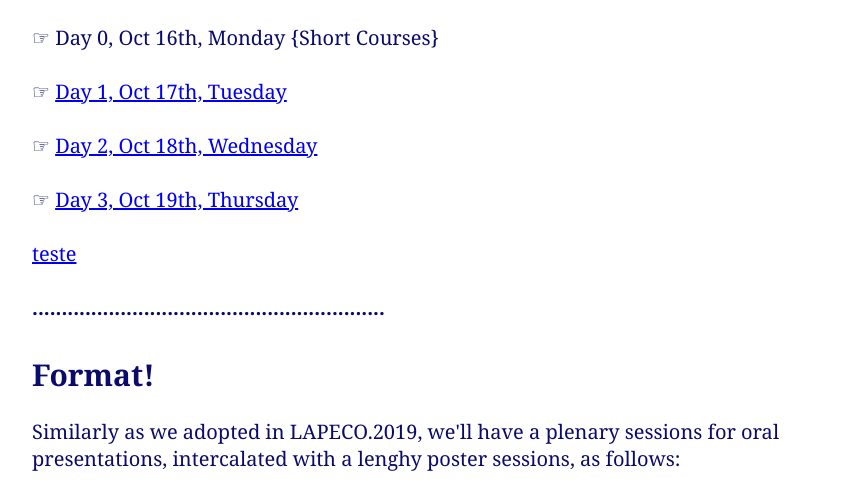
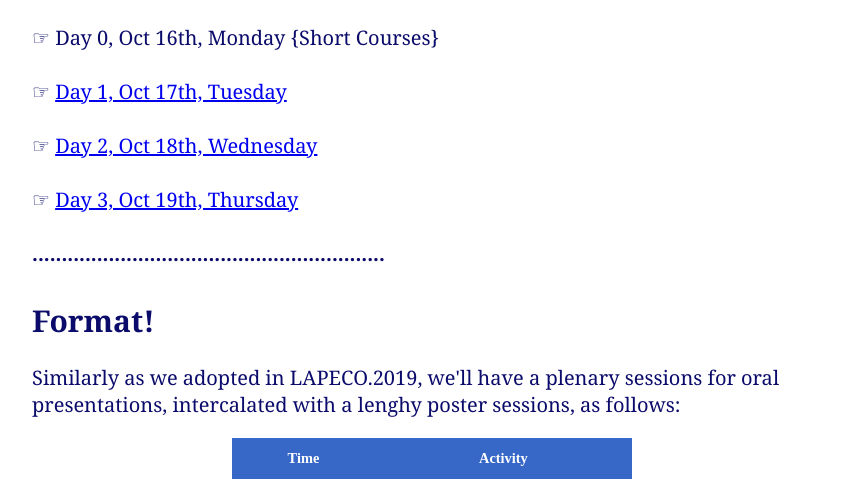
Before and after one commit to arnoldovalle/Home, a plain HTML site: page Lapeco2023_format.html in a window 1280 px wide. Shown: the part 575-1064 px from the top of the page, without its empty margins (208-1072 px from the left). Drawn offline with Linux system fonts and the light colour scheme.

Commit message:
Add files via upload

```diff
--- a/Lapeco2023_format.html
+++ b/Lapeco2023_format.html
@@ -39,7 +39,6 @@
         &#9758; <a href="Lapeco_Program_Day1.html">Day 1, Oct 17th, Tuesday</a><br><br>
         &#9758; <a href="Lapeco_Program_Day2.html">Day 2, Oct 18th, Wednesday</a><br><br>
         &#9758; <a href="Lapeco_Program_Day3.html">Day 3, Oct 19th, Thursday</a><br><br>
-        <a href="Lapeco2023_sponsors.html">teste</a><br><br>
         <strong>............................................................</strong>
     </p>
 
```
